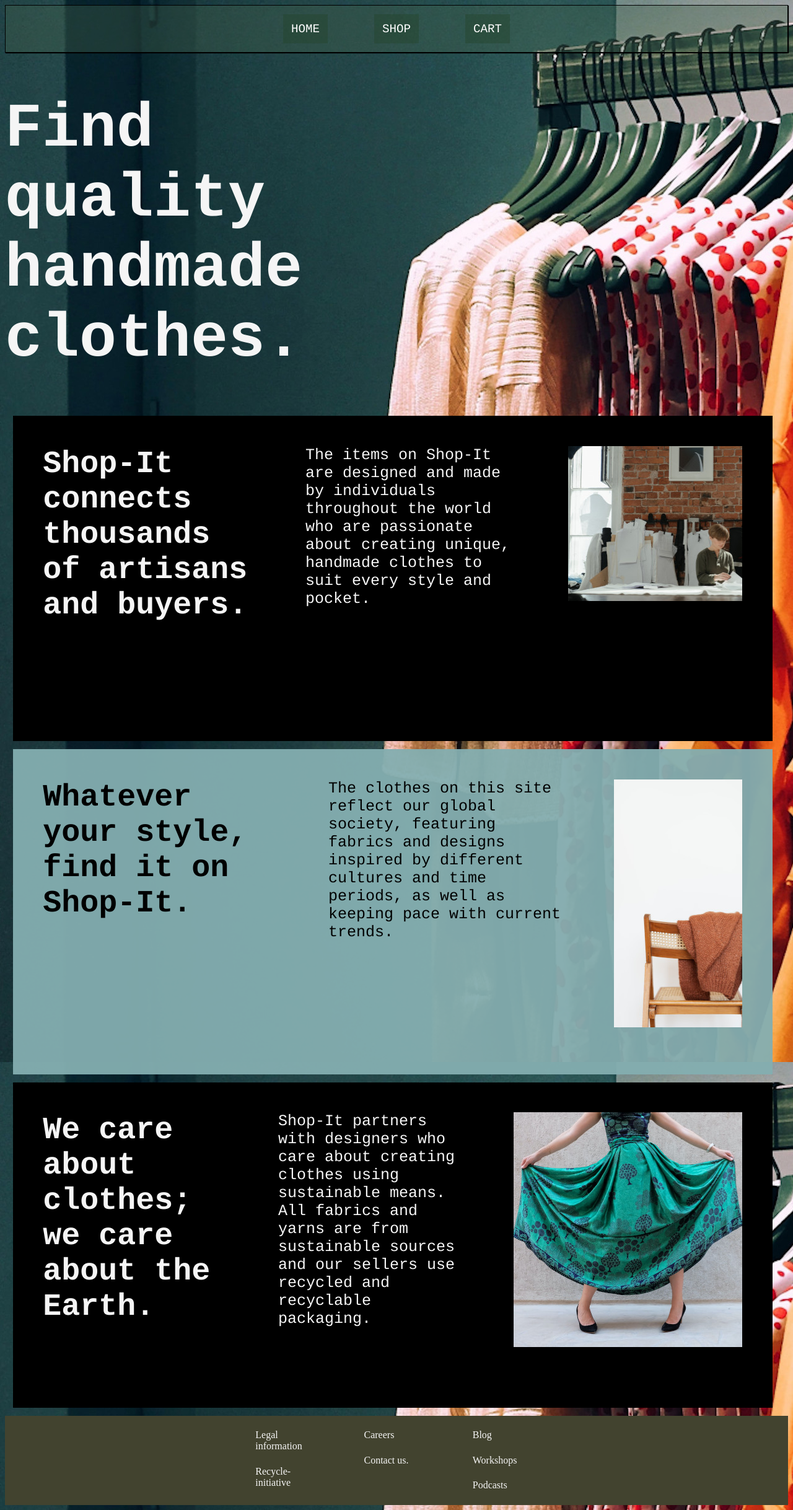
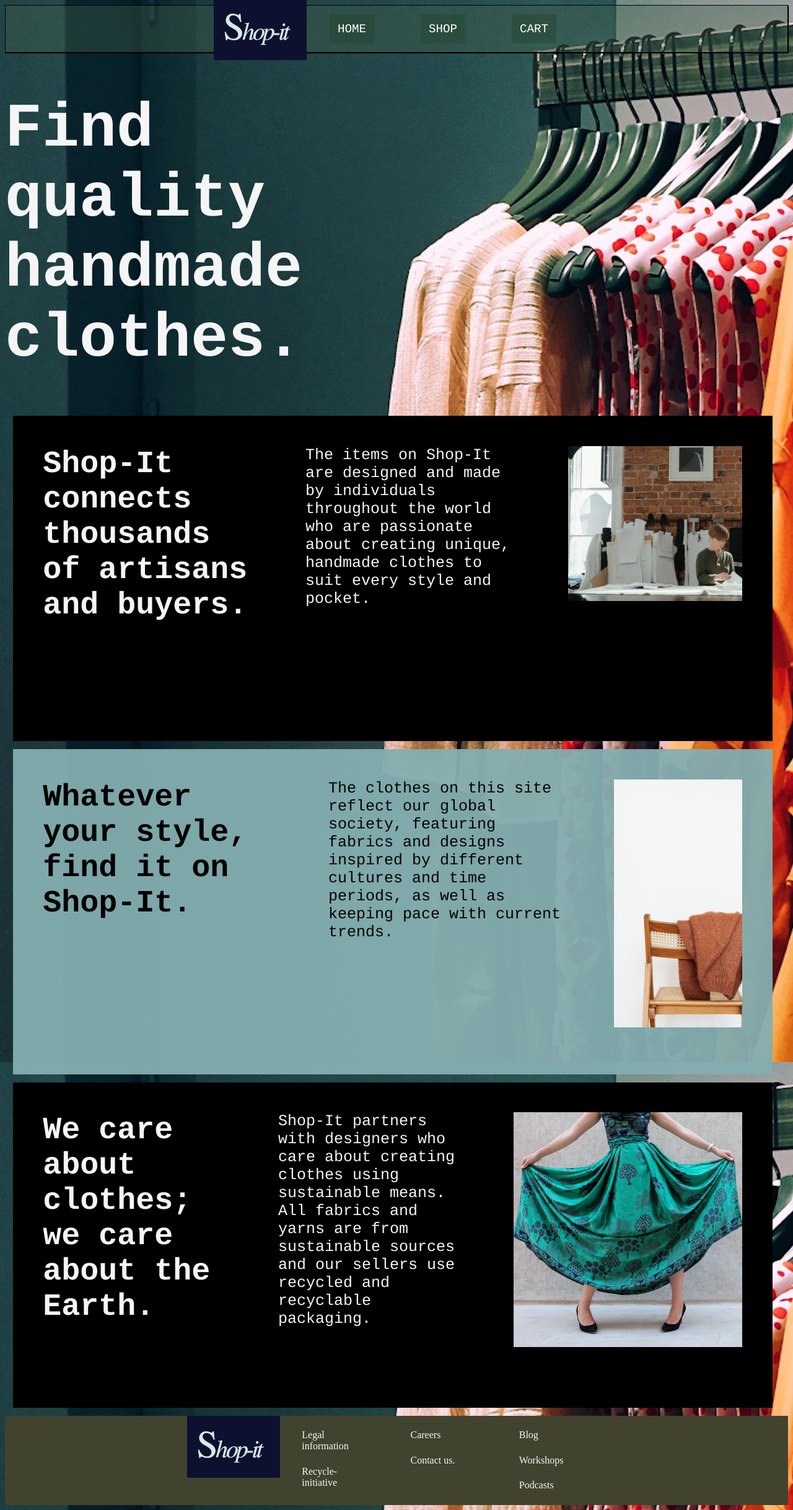
Before and after one commit to MattRueter/Shop-It, a React (Create React App) app: page / in a window 1280 px wide. Shown: the whole page at 62% size. Built offline with nearby package versions, Linux system fonts and the light colour scheme.

Commit message:
add Shop_it logo.

```diff
--- a/src/App.js
+++ b/src/App.js
@@ -49,6 +49,7 @@ export default Home;
 function Navbar (){
   return(
     <nav className="navbar">
+      <div className="logo"></div>
       <button className="navbarItem">HOME</button>
       <button className="navbarItem">SHOP</button>
       <button className="navbarItem">CART</button>
@@ -58,6 +59,7 @@ function Navbar (){
 function Footer (){
   return(
     <footer>
+      <div className="logo"></div>
       <div className="footerContainer">
         <div>Legal information</div>
         <div>Recycle-initiative</div>
--- a/src/index.css
+++ b/src/index.css
@@ -25,7 +25,11 @@ p{
 .pusherMedium{
   width: 400px;
 }
-
+.logo{
+  background-image:url("shopit_logo.png");
+  height:100px;
+  width:150px;
+}
 /*NAVBAR */
 .navbar{
   display:flex;
```
Also changed, not shown: src/shopit_logo.png (added).
